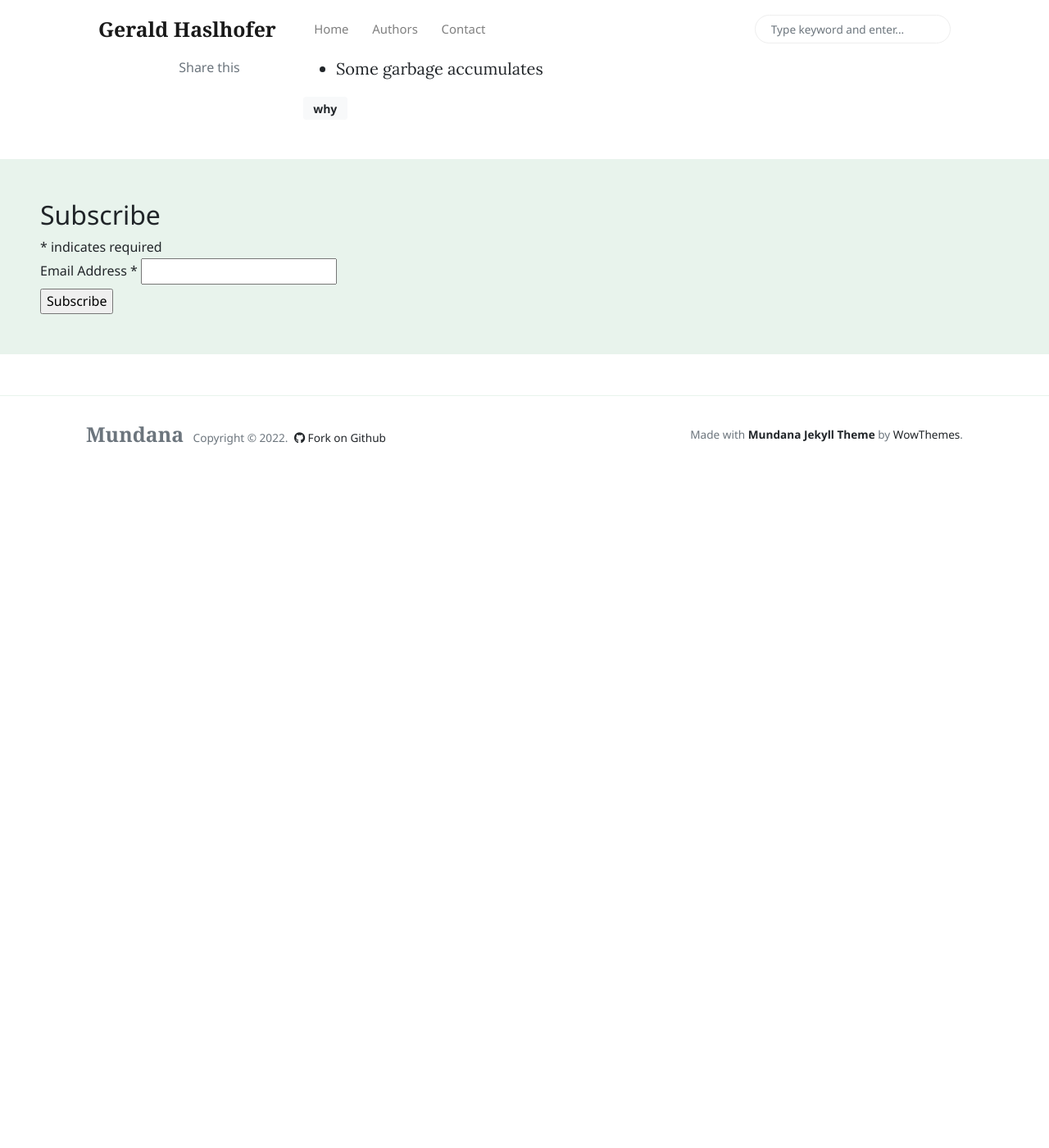
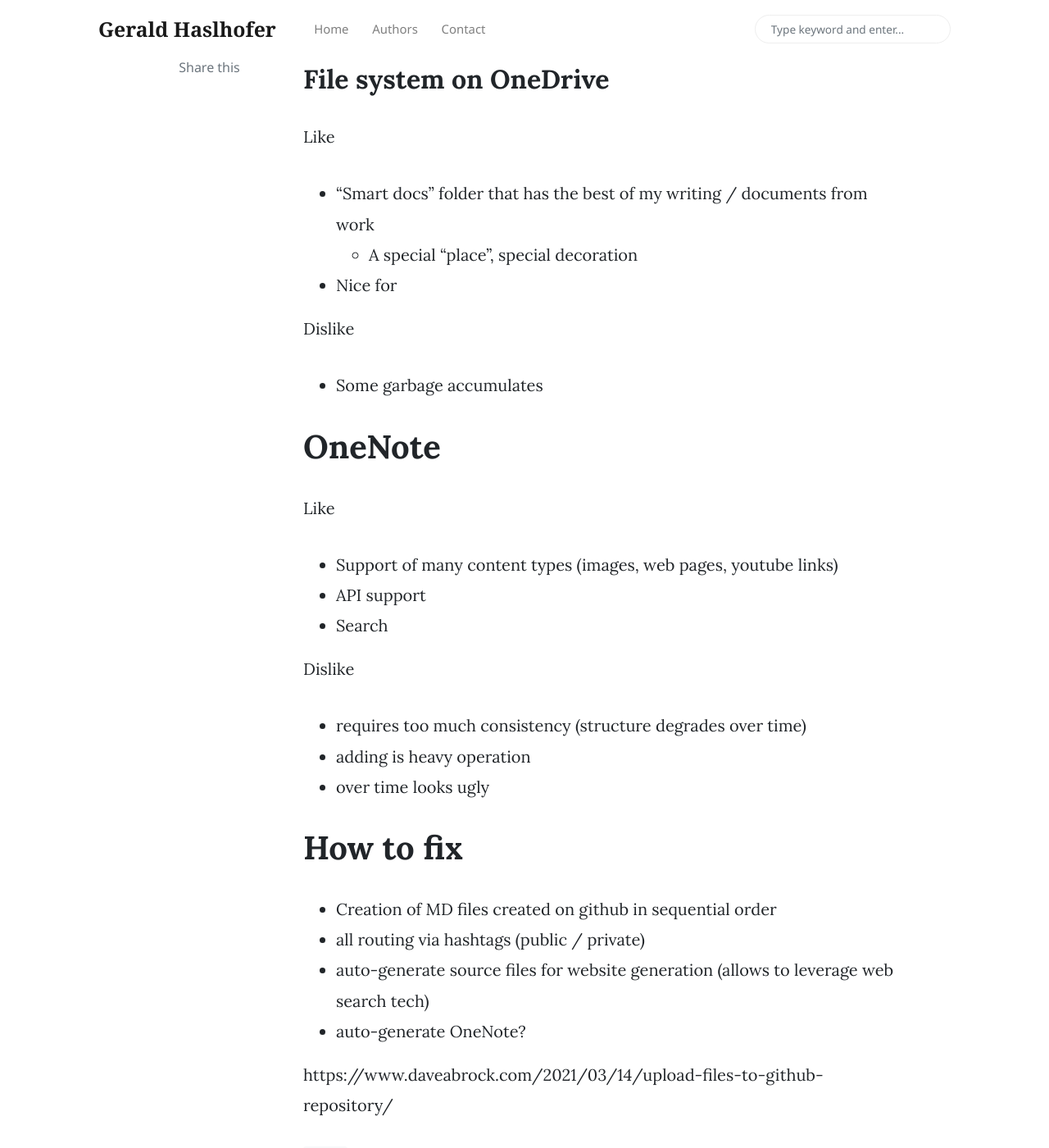
Before and after one commit to haslhofer/haslhofer.github.io, a Jekyll site: the page built from _posts/2022-12-24-why.md, in a window 1280 px wide and 1400 px high, scrolled down 1867 px. Shown: the whole window at 82% size. Built offline with Jekyll 4.4.1, drawn with Linux system fonts in a browser that asks for light colours; nearby versions of some CDN libraries; comment, search, counter and statistics services are not loaded; before the commit the page ends 2444 px from its top, so only the background shows below that; some of the changed text lies outside the part shown.

Commit message:
Update 2022-12-24-why.md

```diff
--- a/_posts/2022-12-24-why.md
+++ b/_posts/2022-12-24-why.md
@@ -15,7 +15,7 @@
 I send emails to myself. It's mostly for articles I liked and would like to keep.
 
 
-# GitHub
+## GitHub / Generated website
 
 Like
 - The **safety** of a place that I know will be around in years. Github fits that bill nicely.
@@ -29,9 +29,20 @@
 - No proper search
 - Images are a pain
 - Locked to page format (I'm not diligent enough to always find the right page to add stuff to)
-- No easy share to from phone
+- No easy "share to" from phone
 
-# File system on OneDrive
+## Mail to self, or mail to wordpress server
+
+Like
+- Lowest common denominator - share to email usually available
+- Email to wordpress creates a durable "trail"
+- Potentially generates "pretty" representation (website generator)
+
+Dislike
+- Locked into wordpress
+
+
+## File system on OneDrive
 
 Like
 - "Smart docs" folder that has the best of my writing / documents from work
@@ -41,3 +52,24 @@
 
 Dislike
 - Some garbage accumulates
+
+# OneNote
+
+Like
+- Support of many content types (images, web pages, youtube links)
+- API support
+- Search
+
+Dislike
+- requires too much consistency (structure degrades over time)
+- adding is heavy operation
+- over time looks ugly
+
+# How to fix
+
+- Creation of MD files created on github in sequential order
+- all routing via hashtags (public / private)
+- auto-generate source files for website generation (allows to leverage web search tech)
+- auto-generate OneNote?
+
+https://www.daveabrock.com/2021/03/14/upload-files-to-github-repository/
```
